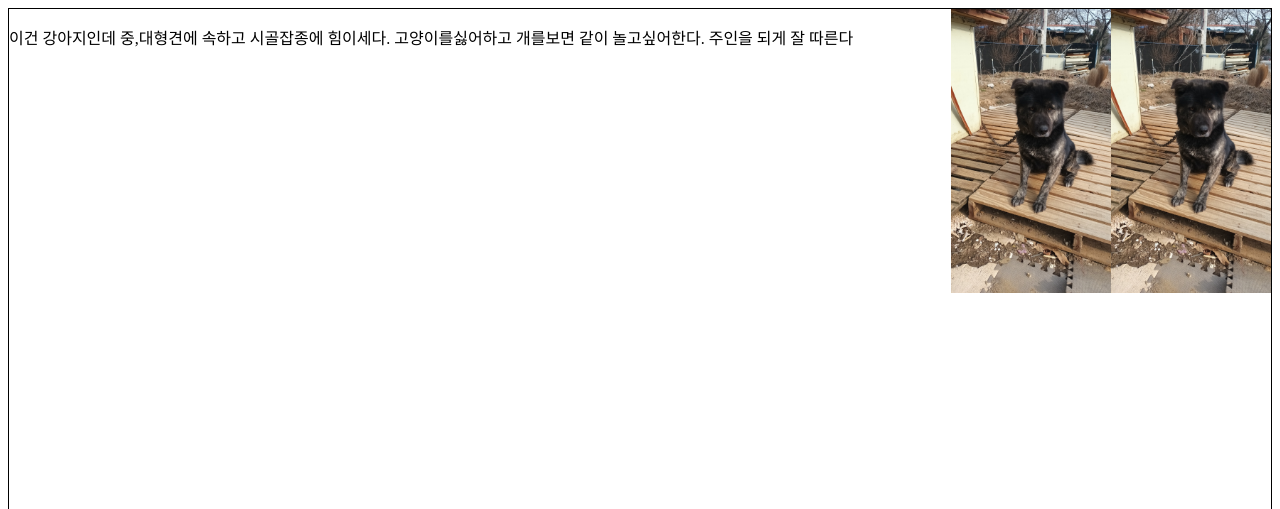
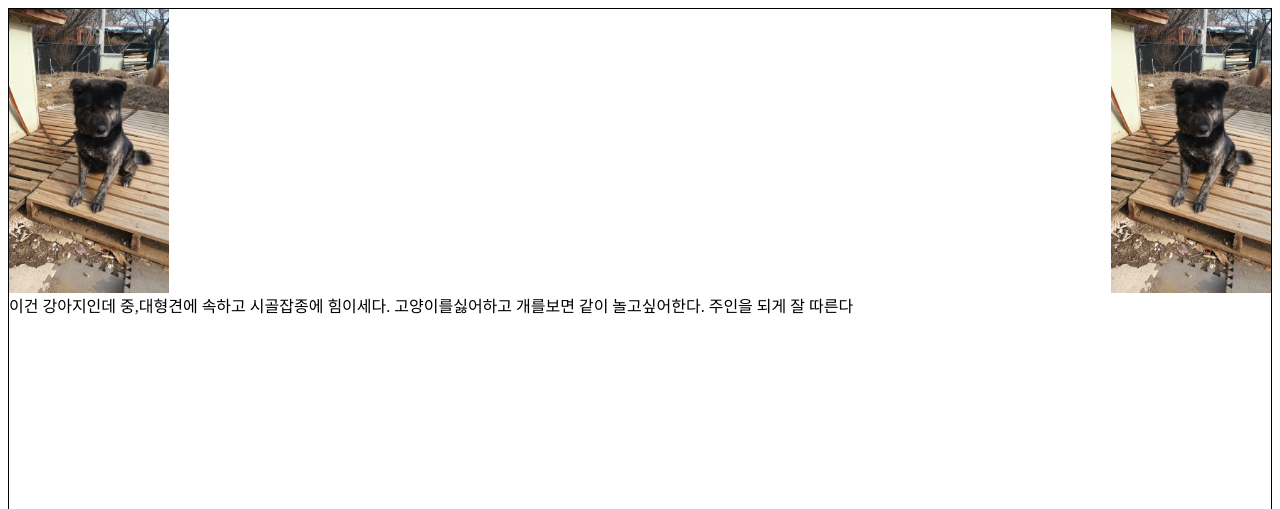
Before and after one commit to sbg0827/oz_assignment, a plain HTML site: page htmlcss-study/4회차/28-문서의흐름.html in a window 1280 px wide. Shown: the top 509 px of the page. Drawn offline with Linux system fonts and the light colour scheme.

Commit message:
first commit

```diff
--- a/htmlcss-study/4회차/28-문서의흐름.html
+++ b/htmlcss-study/4회차/28-문서의흐름.html
@@ -2,7 +2,7 @@
 <html lang="ko">
 <head>
     <meta charset="UTF-8">
-    <title>Document</title>
+    <title>문서의흐름</title>
     <style>
         .container{
             height: 500px;
@@ -13,7 +13,10 @@
             float: right;
         }
         #second{
-            float: right;
+            float: left;
+        }
+        p{
+            clear: both;
         }
     </style>
 </head>
```
